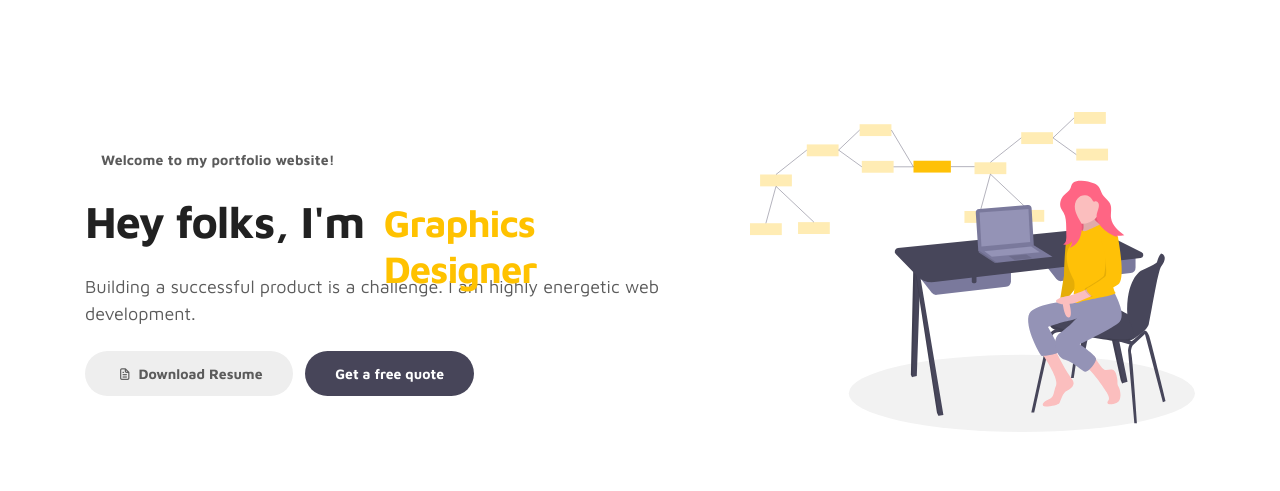
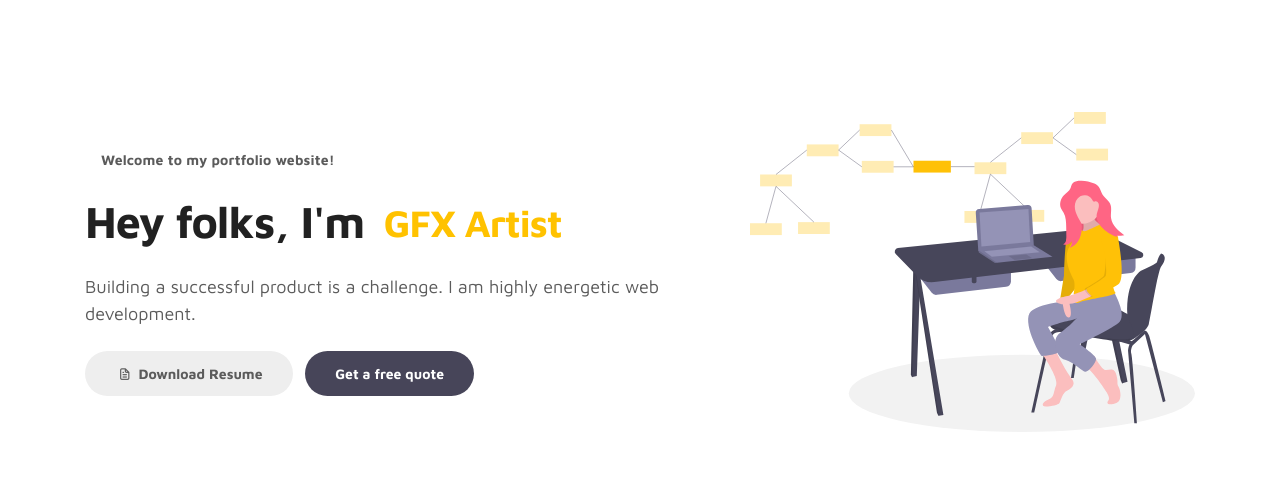
Before and after one commit to a3ro-dev/portfolio-website, a Django app: page / in a window 1280 px wide. Shown: the part 86-577 px from the top of the page. Run offline with Django 4.2, Linux system fonts and the light colour scheme; some libraries are stand-ins or nearby versions.

Commit message:
idk bruv

```diff
--- a/templates/base.html
+++ b/templates/base.html
@@ -90,9 +90,9 @@ demn
                         <h1 class="animated animated-text">
                             <span class="mr-2">Hey folks, I'm</span>
                                 <div class="animated-info">
-                                    <span class="animated-item">Graphics Designer</span>
-                                    <span class="animated-item">Web Developer</span>
-                                    <span class="animated-item">Visual Entrepreneur</span>
+                                    <span class="animated-item">GFX Artist</span>
+                                    <span class="animated-item">Web Dev</span>
+                                    <span class="animated-item">Bot Dev</span>
                                 </div>
                         </h1>
 
```
